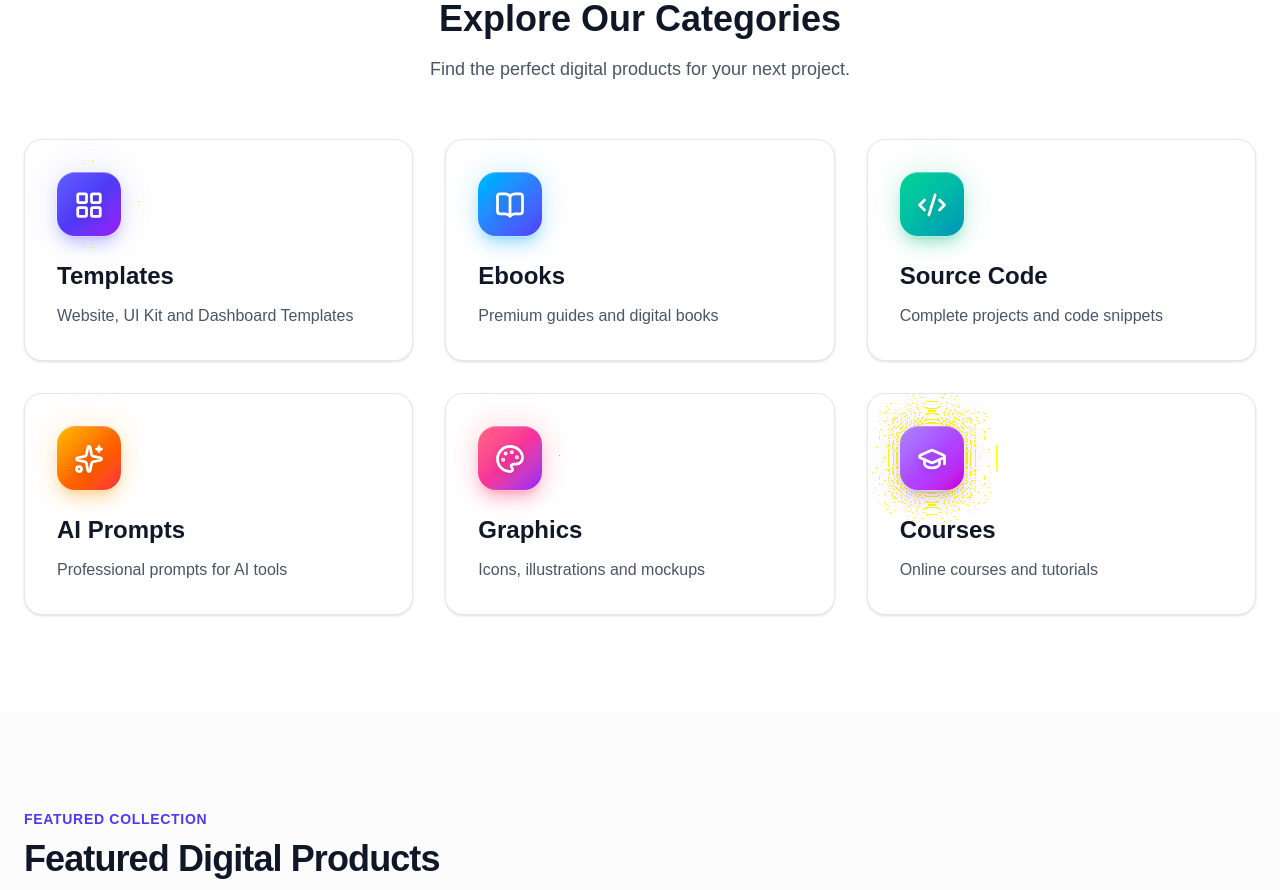
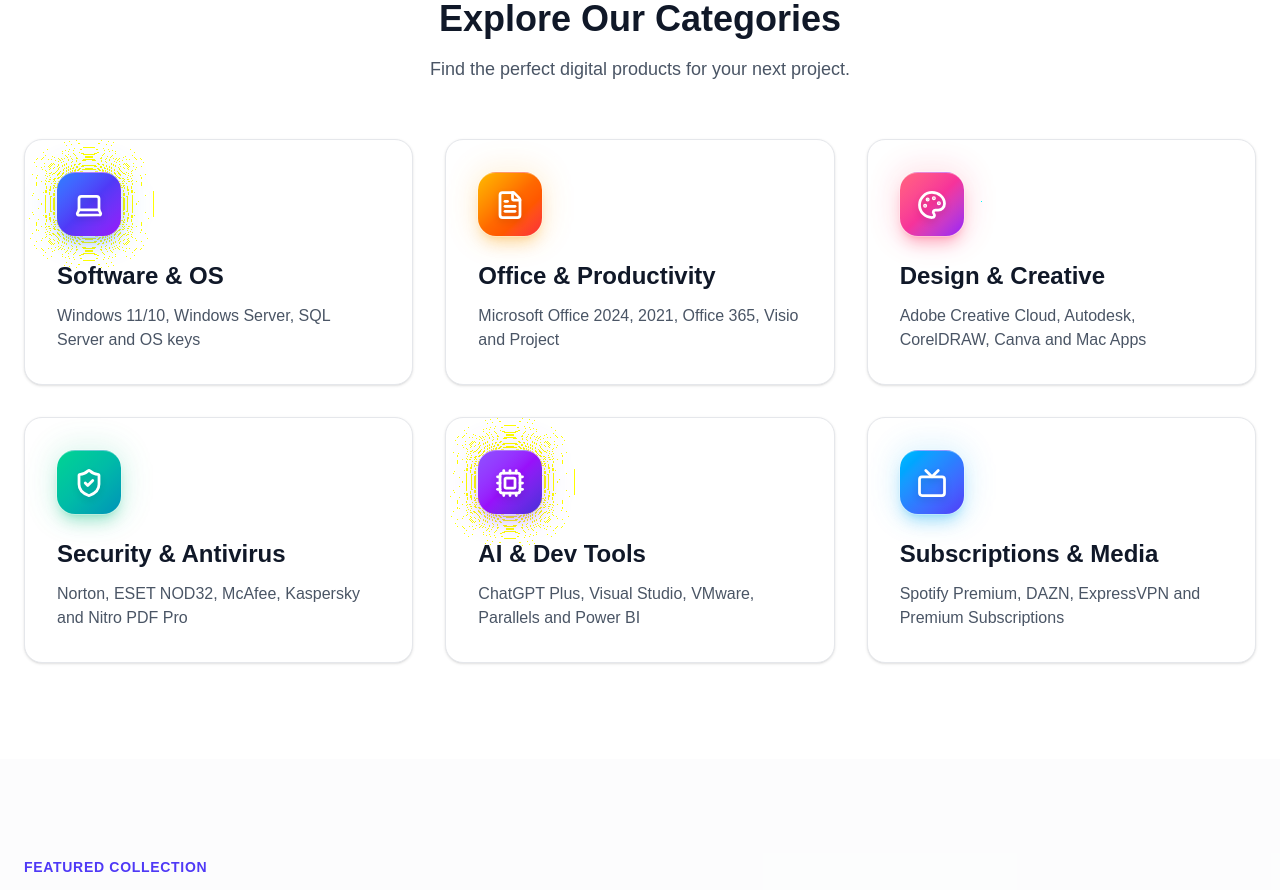
Before and after one commit to vikass97-gif/PixelHiven, a Next.js app: page / in a window 1280 px wide. Shown: the part 1180-2070 px from the top of the page. Built offline with nearby package versions, Linux system fonts and the light colour scheme; no server answers; the database is empty.

Commit message:
feat: import full digital software catalog and updated categories

```diff
--- a/components/ui/CategoryIcon.tsx
+++ b/components/ui/CategoryIcon.tsx
@@ -1,10 +1,10 @@
 import {
-  LayoutGrid,
-  BookOpen,
-  Code2,
-  Sparkles,
+  Laptop,
+  FileText,
   Palette,
-  GraduationCap,
+  ShieldCheck,
+  Cpu,
+  Tv,
   Folder,
 } from "lucide-react";
 
@@ -14,41 +14,41 @@
 }
 
 const iconMap = {
-  templates: {
-    Icon: LayoutGrid,
-    gradient: "from-indigo-500 via-indigo-600 to-purple-600",
-    shadow: "shadow-indigo-500/30",
-    glow: "bg-indigo-500/20",
+  "software-os": {
+    Icon: Laptop,
+    gradient: "from-blue-500 via-indigo-600 to-purple-600",
+    shadow: "shadow-blue-500/30",
+    glow: "bg-blue-500/20",
   },
-  ebooks: {
-    Icon: BookOpen,
-    gradient: "from-sky-400 via-blue-500 to-indigo-600",
-    shadow: "shadow-sky-500/30",
-    glow: "bg-sky-500/20",
-  },
-  "source-code": {
-    Icon: Code2,
-    gradient: "from-emerald-400 via-teal-500 to-cyan-600",
-    shadow: "shadow-emerald-500/30",
-    glow: "bg-emerald-500/20",
-  },
-  "ai-prompts": {
-    Icon: Sparkles,
+  "office-productivity": {
+    Icon: FileText,
     gradient: "from-amber-400 via-orange-500 to-red-500",
     shadow: "shadow-amber-500/30",
     glow: "bg-amber-500/20",
   },
-  graphics: {
+  "design-creative": {
     Icon: Palette,
     gradient: "from-rose-400 via-pink-500 to-purple-600",
     shadow: "shadow-rose-500/30",
     glow: "bg-rose-500/20",
   },
-  courses: {
-    Icon: GraduationCap,
-    gradient: "from-violet-400 via-purple-500 to-fuchsia-600",
+  "security-antivirus": {
+    Icon: ShieldCheck,
+    gradient: "from-emerald-400 via-teal-500 to-cyan-600",
+    shadow: "shadow-emerald-500/30",
+    glow: "bg-emerald-500/20",
+  },
+  "ai-dev-tools": {
+    Icon: Cpu,
+    gradient: "from-violet-500 via-purple-600 to-indigo-700",
     shadow: "shadow-violet-500/30",
     glow: "bg-violet-500/20",
+  },
+  "subscriptions-media": {
+    Icon: Tv,
+    gradient: "from-sky-400 via-blue-500 to-indigo-600",
+    shadow: "shadow-sky-500/30",
+    glow: "bg-sky-500/20",
   },
 };
 
@@ -76,12 +76,9 @@
 
   return (
     <div className="relative inline-block">
-      {/* Halo lumineux 3D en arrière-plan */}
       <div
         className={`absolute -inset-1 rounded-2xl ${config.glow} blur-lg transition-all duration-300 group-hover:blur-xl opacity-70 group-hover:opacity-100`}
       />
-
-      {/* Badge 3D Effet Verre & Dégradé */}
       <div
         className={`relative flex items-center justify-center bg-gradient-to-br ${config.gradient} ${sizeClasses[size]} shadow-lg ${config.shadow} ring-1 ring-white/30 border-t border-white/40 transition-transform duration-300 group-hover:scale-110 group-hover:-translate-y-1`}
       >
--- a/data/categories.ts
+++ b/data/categories.ts
@@ -1,44 +1,44 @@
 export const categories = [
   {
     id: 1,
-    title: "Templates",
-    slug: "templates",
-    icon: "🎨",
-    description: "Website, UI Kit and Dashboard Templates",
+    title: "Software & OS",
+    slug: "software-os",
+    icon: "💻",
+    description: "Windows 11/10, Windows Server, SQL Server and OS keys",
   },
   {
     id: 2,
-    title: "Ebooks",
-    slug: "ebooks",
-    icon: "📚",
-    description: "Premium guides and digital books",
+    title: "Office & Productivity",
+    slug: "office-productivity",
+    icon: "📊",
+    description: "Microsoft Office 2024, 2021, Office 365, Visio and Project",
   },
   {
     id: 3,
-    title: "Source Code",
-    slug: "source-code",
-    icon: "💻",
-    description: "Complete projects and code snippets",
+    title: "Design & Creative",
+    slug: "design-creative",
+    icon: "🎨",
+    description: "Adobe Creative Cloud, Autodesk, CorelDRAW, Canva and Mac Apps",
   },
   {
     id: 4,
-    title: "AI Prompts",
-    slug: "ai-prompts",
-    icon: "🤖",
-    description: "Professional prompts for AI tools",
+    title: "Security & Antivirus",
+    slug: "security-antivirus",
+    icon: "🛡️",
+    description: "Norton, ESET NOD32, McAfee, Kaspersky and Nitro PDF Pro",
   },
   {
     id: 5,
-    title: "Graphics",
-    slug: "graphics",
-    icon: "🖼️",
-    description: "Icons, illustrations and mockups",
+    title: "AI & Dev Tools",
+    slug: "ai-dev-tools",
+    icon: "🤖",
+    description: "ChatGPT Plus, Visual Studio, VMware, Parallels and Power BI",
   },
   {
     id: 6,
-    title: "Courses",
-    slug: "courses",
-    icon: "🎓",
-    description: "Online courses and tutorials",
+    title: "Subscriptions & Media",
+    slug: "subscriptions-media",
+    icon: "🎵",
+    description: "Spotify Premium, DAZN, ExpressVPN and Premium Subscriptions",
   },
 ];
```
